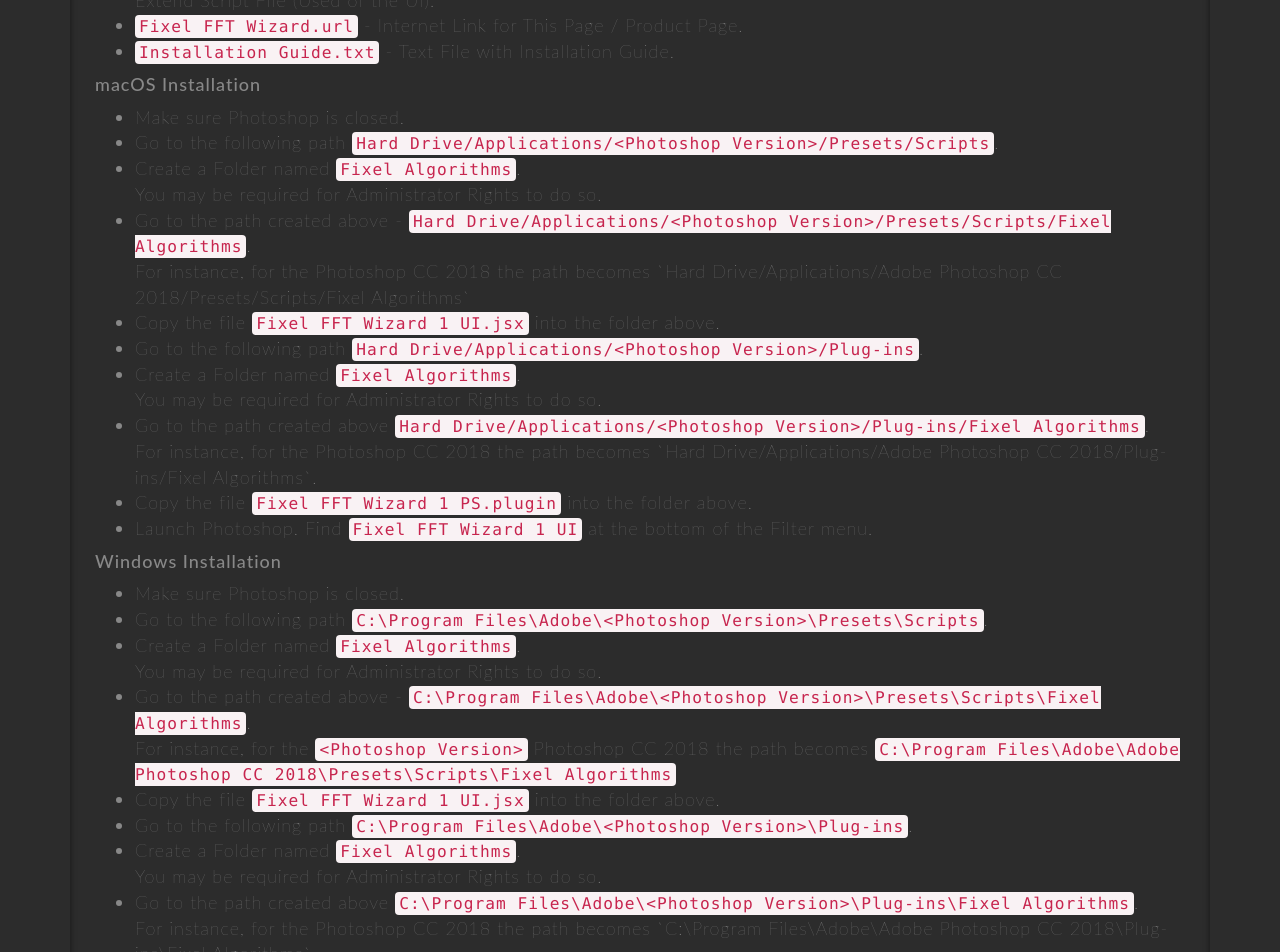
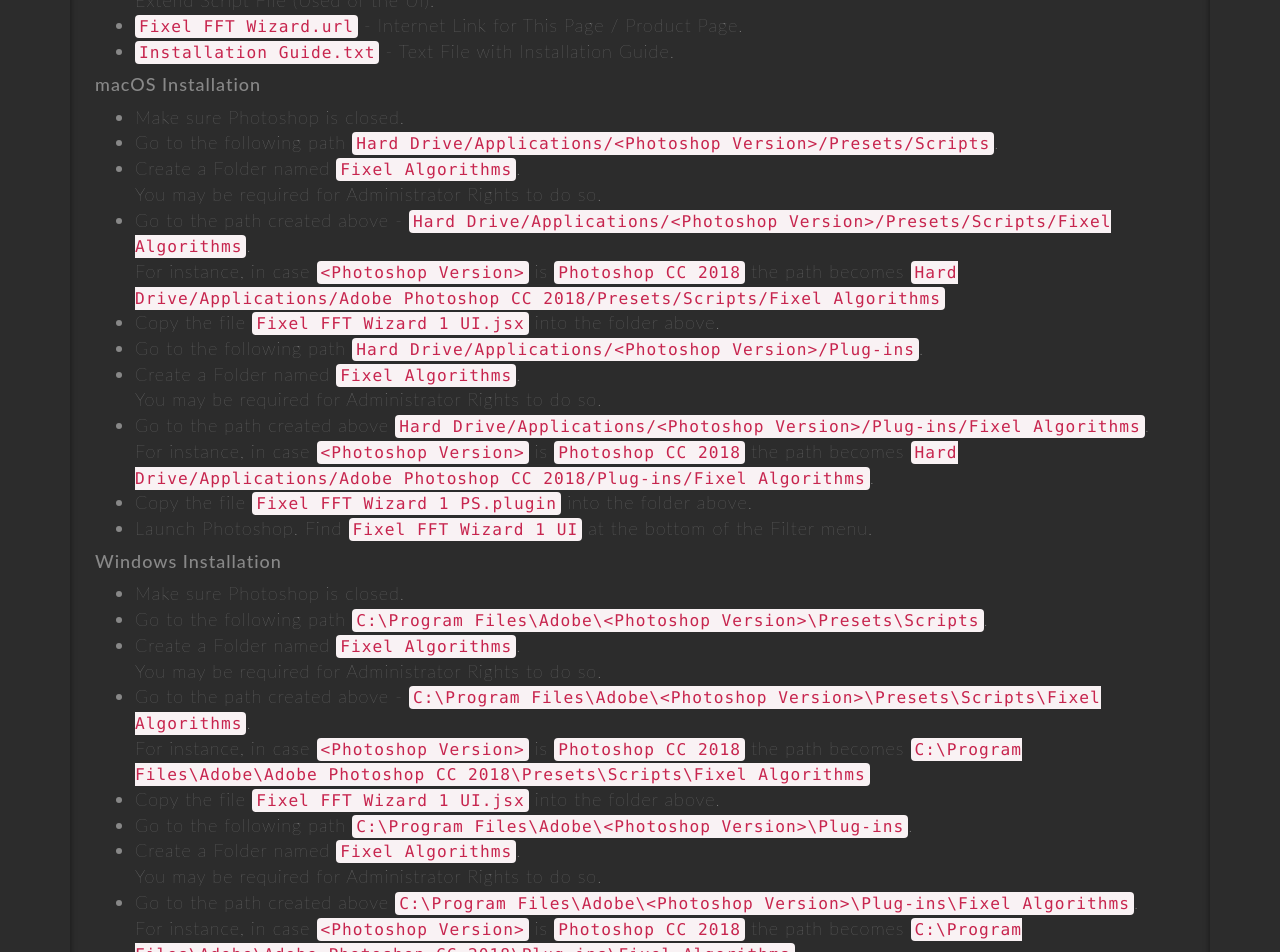
Before and after one commit to FixelAlgorithmsTeam/fixel, a Jekyll site: the page built from _posts/2018-07-30-fixel-fft-wizard-1-ps.md, in a window 1280 px wide and 1400 px high, scrolled down 2769 px. Shown: the top 952 px of the window. Built offline with Jekyll 4.4.1, drawn with Linux system fonts in a browser that asks for light colours; nearby versions of some CDN libraries; comment, search, counter and statistics services are not loaded; some of the changed text lies outside the part shown.

Commit message:
New 	- 	Updated Blog Post (Hidden Mode) - "Fixel FFT Wizard". Fixed 	- 	B Known Issues 	-	C To Do 	- 	Enable MathJax (See documentation). Remarks 	- 	E

```diff
--- a/_posts/2018-07-30-fixel-fft-wizard-1-ps.md
+++ b/_posts/2018-07-30-fixel-fft-wizard-1-ps.md
@@ -97,13 +97,13 @@
  *  Create a Folder named `Fixel Algorithms`.
     You may be required for Administrator Rights to do so.
  *  Go to the path created above - `Hard Drive/Applications/<Photoshop Version>/Presets/Scripts/Fixel Algorithms`.
-    For instance, for the <Photoshop Version> Photoshop CC 2018 the path becomes `Hard Drive/Applications/Adobe Photoshop CC 2018/Presets/Scripts/Fixel Algorithms`
+    For instance, in case `<Photoshop Version>` is `Photoshop CC 2018` the path becomes `Hard Drive/Applications/Adobe Photoshop CC 2018/Presets/Scripts/Fixel Algorithms`
  *  Copy the file `Fixel FFT Wizard 1 UI.jsx` into the folder above.
  *  Go to the following path `Hard Drive/Applications/<Photoshop Version>/Plug-ins`.
  *  Create a Folder named `Fixel Algorithms`.
     You may be required for Administrator Rights to do so.
  *  Go to the path created above `Hard Drive/Applications/<Photoshop Version>/Plug-ins/Fixel Algorithms`.
-    For instance, for the <Photoshop Version> Photoshop CC 2018 the path becomes `Hard Drive/Applications/Adobe Photoshop CC 2018/Plug-ins/Fixel Algorithms`.
+    For instance, in case `<Photoshop Version>` is `Photoshop CC 2018` the path becomes `Hard Drive/Applications/Adobe Photoshop CC 2018/Plug-ins/Fixel Algorithms`.
  *  Copy the file `Fixel FFT Wizard 1 PS.plugin` into the folder above.
  *  Launch Photoshop. Find `Fixel FFT Wizard 1 UI` at the bottom of the Filter menu.
 
@@ -114,13 +114,13 @@
  *  Create a Folder named `Fixel Algorithms`.
     You may be required for Administrator Rights to do so.
  *  Go to the path created above - `C:\Program Files\Adobe\<Photoshop Version>\Presets\Scripts\Fixel Algorithms`.
-    For instance, for the `<Photoshop Version>` Photoshop CC 2018 the path becomes `C:\Program Files\Adobe\Adobe Photoshop CC 2018\Presets\Scripts\Fixel Algorithms`
+    For instance, in case `<Photoshop Version>` is `Photoshop CC 2018` the path becomes `C:\Program Files\Adobe\Adobe Photoshop CC 2018\Presets\Scripts\Fixel Algorithms`
  *  Copy the file `Fixel FFT Wizard 1 UI.jsx` into the folder above.
  *  Go to the following path `C:\Program Files\Adobe\<Photoshop Version>\Plug-ins`.
  *  Create a Folder named `Fixel Algorithms`.
     You may be required for Administrator Rights to do so.
  *  Go to the path created above `C:\Program Files\Adobe\<Photoshop Version>\Plug-ins\Fixel Algorithms`.
-    For instance, for the <Photoshop Version> Photoshop CC 2018 the path becomes `C:\Program Files\Adobe\Adobe Photoshop CC 2018\Plug-ins\Fixel Algorithms`.
+    For instance, in case `<Photoshop Version>` is `Photoshop CC 2018` the path becomes `C:\Program Files\Adobe\Adobe Photoshop CC 2018\Plug-ins\Fixel Algorithms`.
  *  Copy the file `Fixel FFT Wizard 1 PS.8bf` into the folder above.
  *  Launch Photoshop. Find `Fixel FFT Wizard 1 UI` at the bottom of the Filter menu.
 
```
